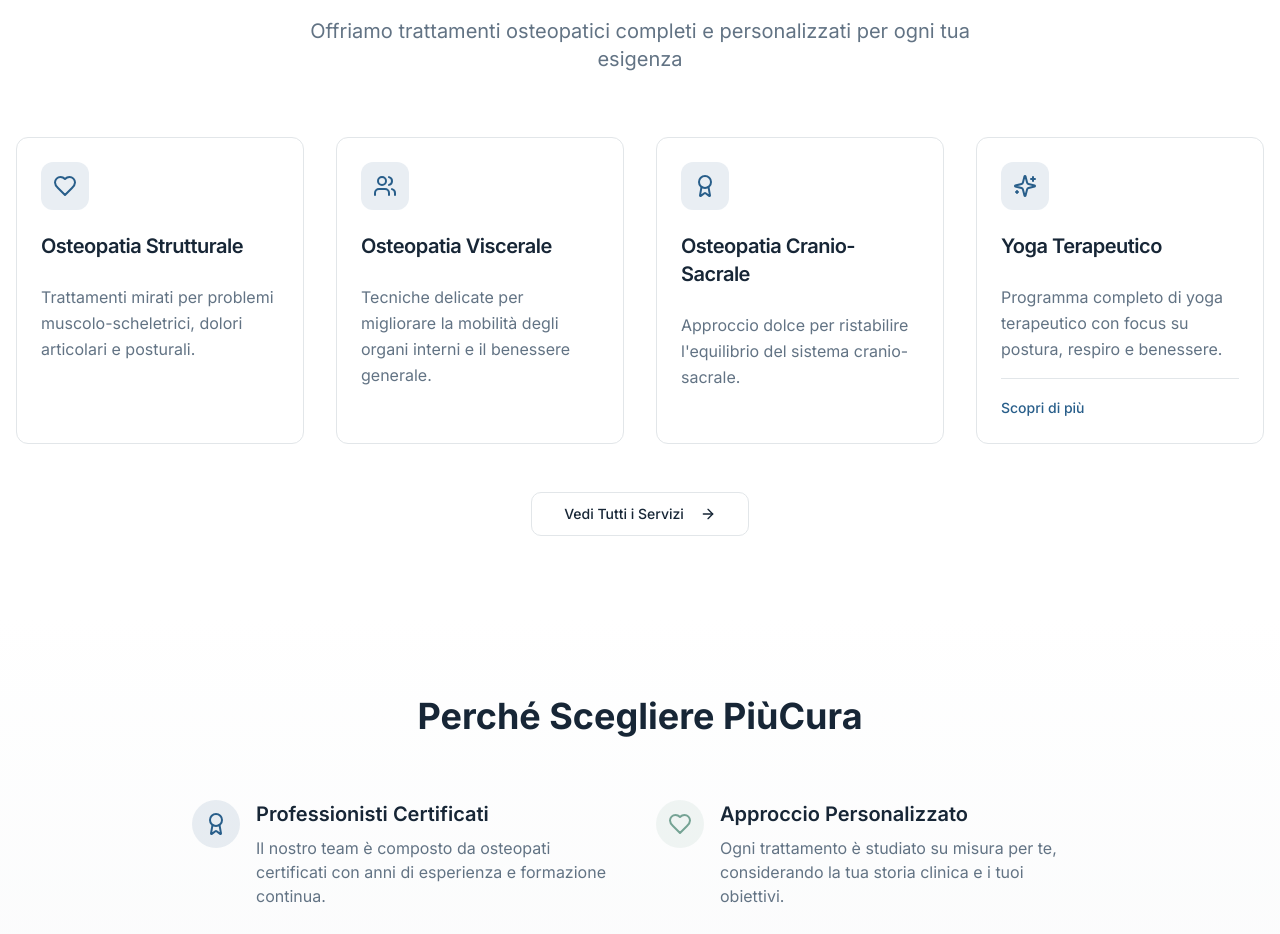
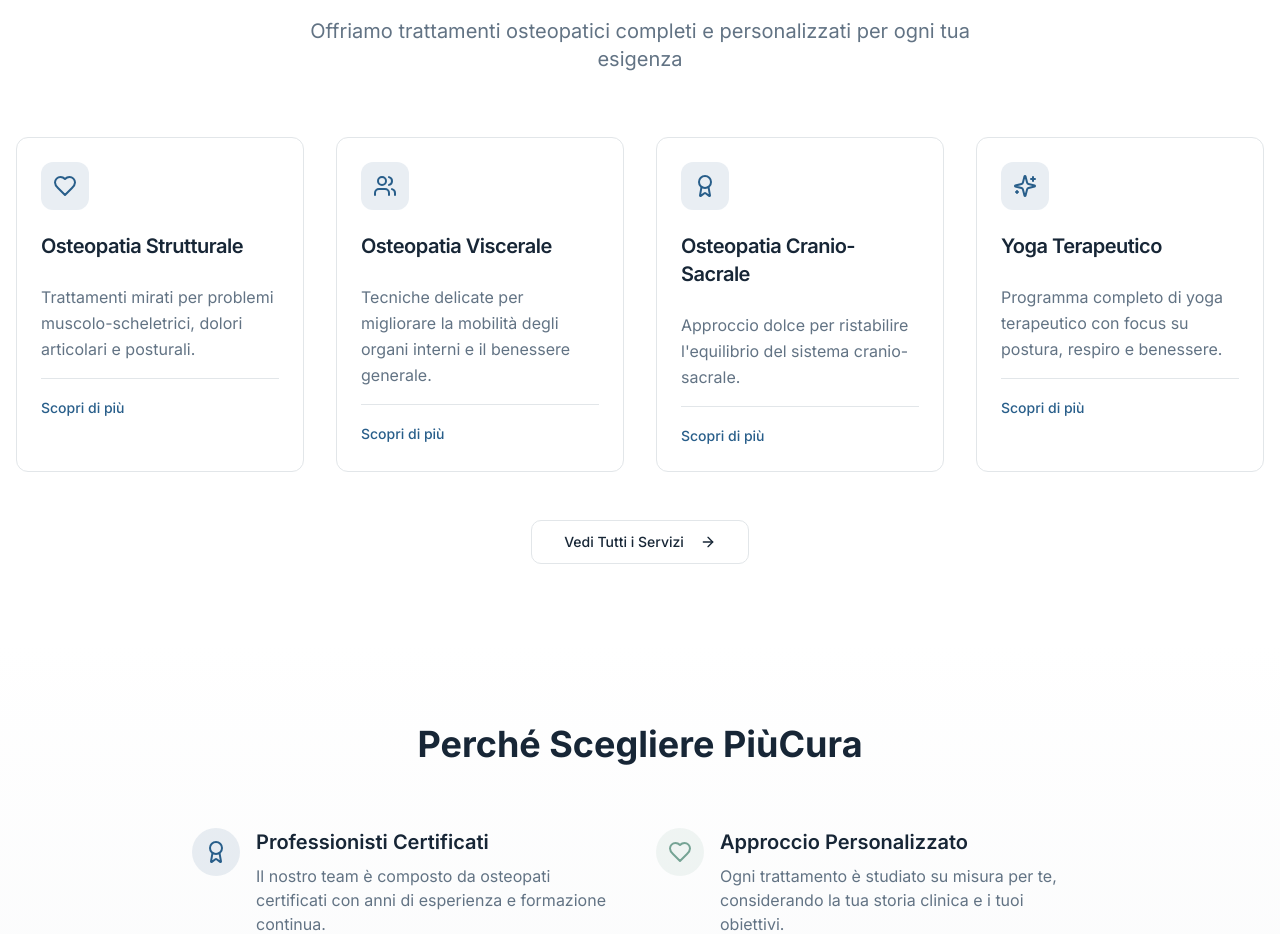
Before and after one commit to deessee0/cura-plus-site, a React (Vite) app: page / in a window 1280 px wide. Shown: the part 1000-1934 px from the top of the page. Built offline with nearby package versions, Linux system fonts and the light colour scheme; the HTML template or start-up script is replaced by a standard one.

Commit message:
Update homepage for new services

```diff
--- a/src/pages/Home.tsx
+++ b/src/pages/Home.tsx
@@ -10,16 +10,19 @@ const Home = () => {
       icon: Heart,
       title: "Osteopatia Strutturale",
       description: "Trattamenti mirati per problemi muscolo-scheletrici, dolori articolari e posturali.",
+      link: "/osteopatia-strutturale",
     },
     {
       icon: Users,
       title: "Osteopatia Viscerale",
       description: "Tecniche delicate per migliorare la mobilità degli organi interni e il benessere generale.",
+      link: "/osteopatia-viscerale",
     },
     {
       icon: Award,
       title: "Osteopatia Cranio-Sacrale",
       description: "Approccio dolce per ristabilire l'equilibrio del sistema cranio-sacrale.",
+      link: "/osteopatia-cranio-sacrale",
     },
     {
       icon: Sparkles,
```
